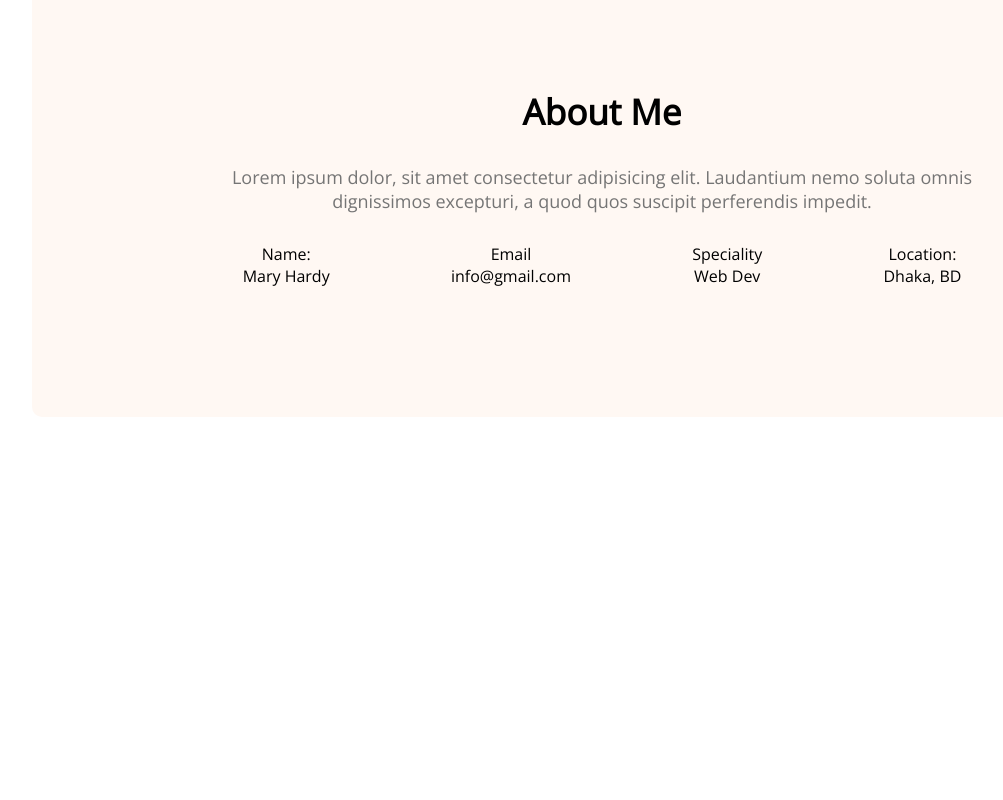
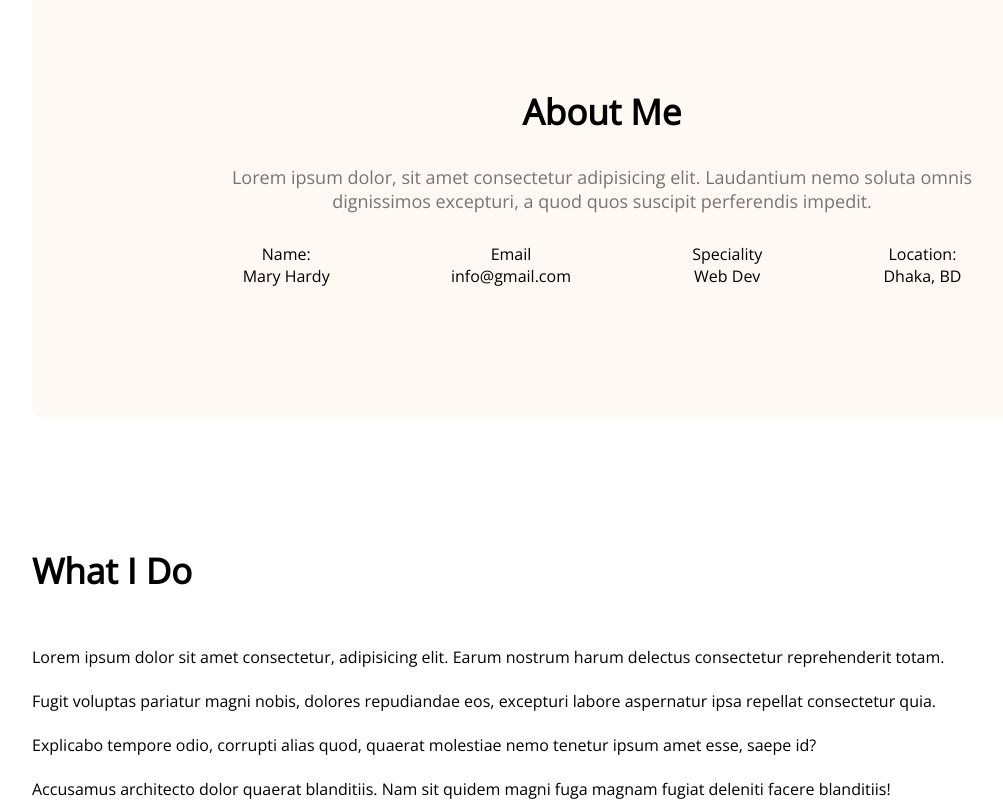
Before and after one commit to Hhosnara/developer-portfolio, a plain HTML site: page index.html in a window 1280 px wide. Shown: the part 1012-1812 px from the top of the page, without its empty margins (38-1041 px from the left). Before the commit the page ends 1429 px from the top, so only its background shows below. Drawn offline with nearby package versions, Linux system fonts and the light colour scheme.

Commit message:
just a git commit

```diff
--- a/index.html
+++ b/index.html
@@ -58,6 +58,35 @@
             </div>
 
         </section>
+
+        <!--What I do section-->
+
+        <section class="what-i-do">
+            <h3 class="section-title">What I Do</h3>
+             <!--.skills-container>.skill*4>img+p.skill-title+p.skill-description>lorem15-->
+             <div class="skills-container">
+                <div class="skill">
+                    <img src="" alt="">
+                    <p class="skill-title"></p>
+                    <p class="skill-description">Lorem ipsum dolor sit amet consectetur, adipisicing elit. Earum nostrum harum delectus consectetur reprehenderit totam.</p>
+                </div>
+                <div class="skill">
+                    <img src="" alt="">
+                    <p class="skill-title"></p>
+                    <p class="skill-description">Fugit voluptas pariatur magni nobis, dolores repudiandae eos, excepturi labore aspernatur ipsa repellat consectetur quia.</p>
+                </div>
+                <div class="skill">
+                    <img src="" alt="">
+                    <p class="skill-title"></p>
+                    <p class="skill-description">Explicabo tempore odio, corrupti alias quod, quaerat molestiae nemo tenetur ipsum amet esse, saepe id?</p>
+                </div>
+                <div class="skill">
+                    <img src="" alt="">
+                    <p class="skill-title"></p>
+                    <p class="skill-description">Accusamus architecto dolor quaerat blanditiis. Nam sit quidem magni fuga magnam fugiat deleniti facere blanditiis!</p>
+                </div>
+             </div>
+        </section>
     </main>
     <footer>
 
--- a/styles/portfolio.css
+++ b/styles/portfolio.css
@@ -94,3 +94,9 @@ main{
     display: flex;
     justify-content: space-around;
 }
+
+/* what-i-do styles*/
+
+.what-i-do{
+     margin-top: 130px;
+}
```
